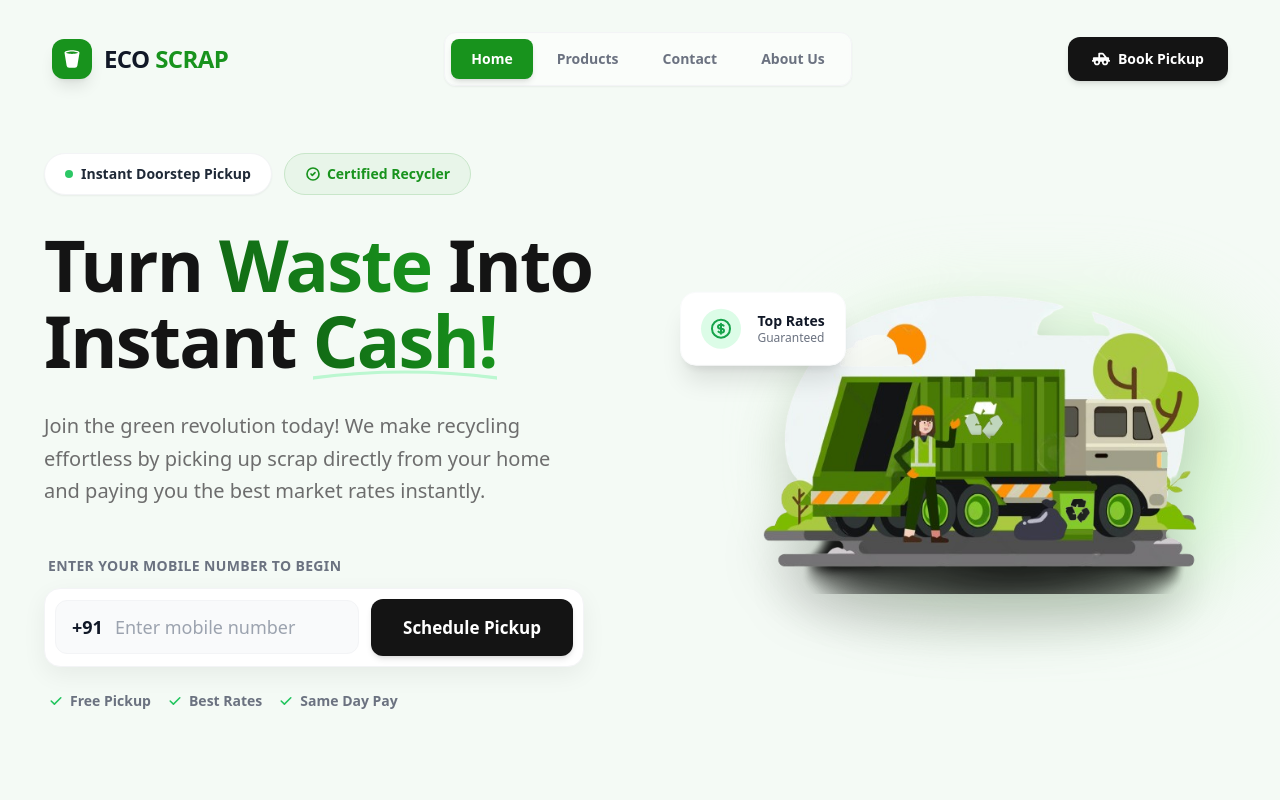
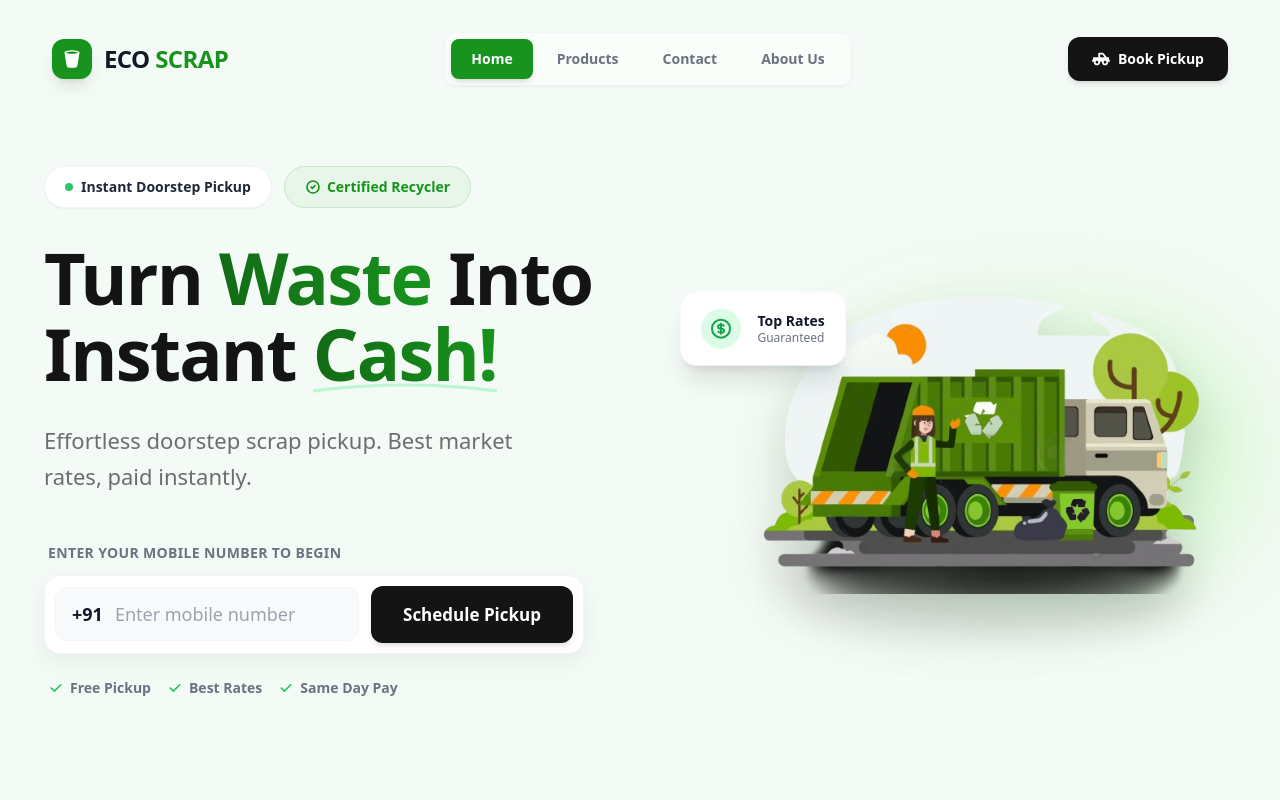
Before and after one commit to DVEX-Labs/TKM-Scrap-Frontend, a React (Vite) app: page / in a window 1280 px wide. Shown: the top 800 px of the page. Built offline with nearby package versions, Linux system fonts and the light colour scheme; a web font is replaced by a local one.

Commit message:
Shorten hero subheadline

```diff
--- a/src/Components/AnimatedText.jsx
+++ b/src/Components/AnimatedText.jsx
@@ -62,8 +62,8 @@ const AnimatedText = () => {
           </h1>
 
           {/* Subheadline */}
-          <p ref={pRef} className="text-[18px] lg:text-[20px] text-[#6D6D6D] max-w-[540px] mt-8 font-medium leading-relaxed">
-            Join the green revolution today! We make recycling effortless by picking up scrap directly from your home and paying you the best market rates instantly.
+          <p ref={pRef} className="text-[20px] lg:text-[22px] text-[#6D6D6D] max-w-[480px] mt-8 font-medium leading-relaxed">
+            Effortless doorstep scrap pickup. Best market rates, paid instantly.
           </p>
 
           {/* Phone Input Form */}
```
